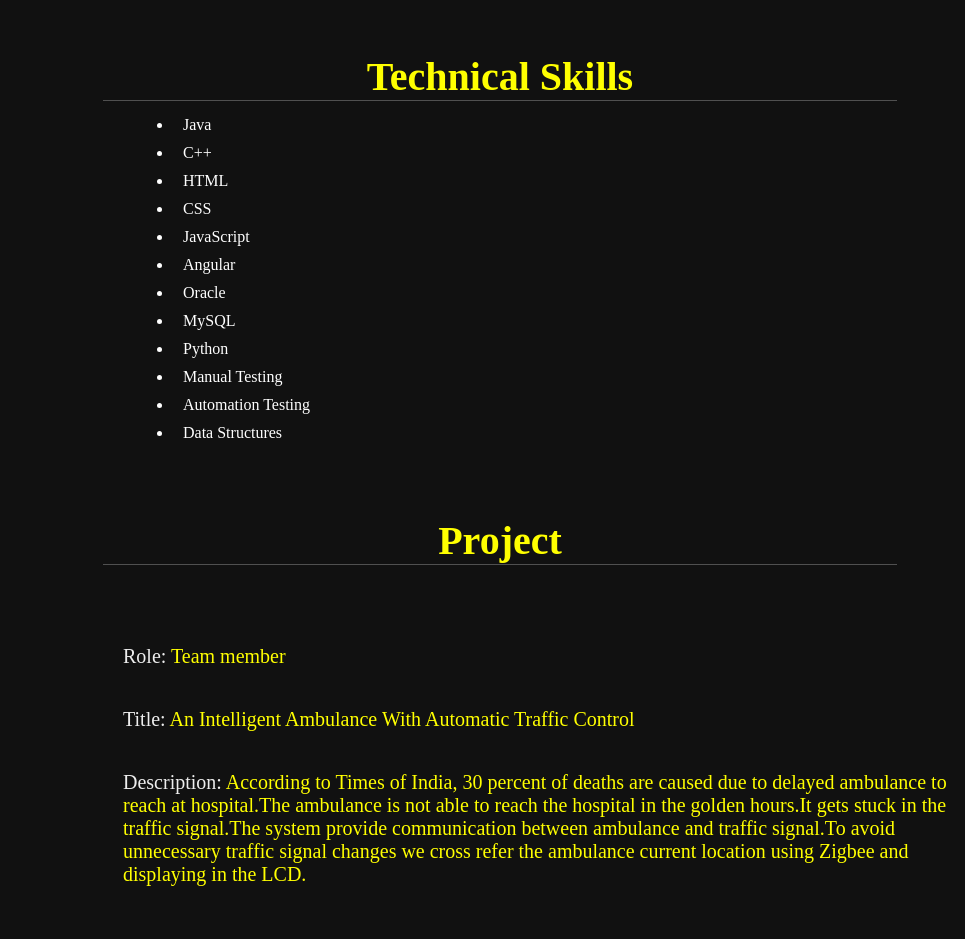
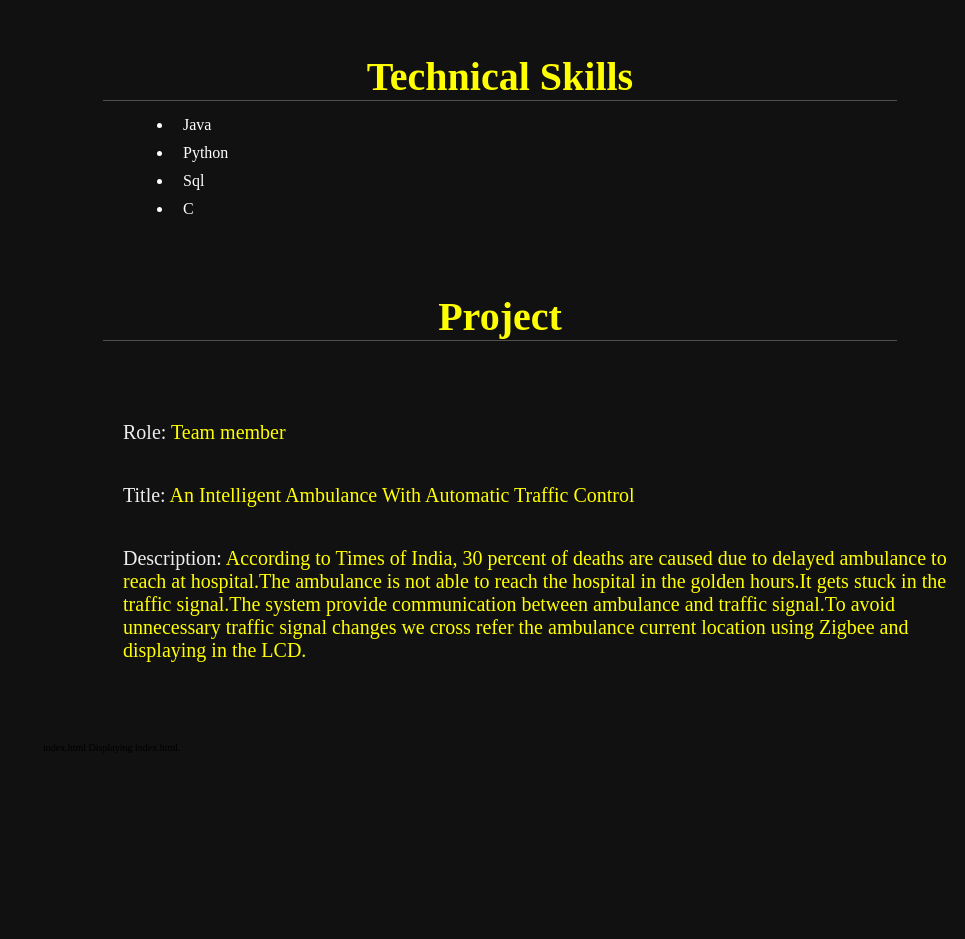
Before and after one commit to Preethimoni/preethi, a plain HTML site: page index.html in a window 1280 px wide. Shown: the part 989-1928 px from the top of the page, without its empty margins (315-1280 px from the left). After the commit the page ends 1750 px from the top, so only its background shows below. Drawn offline with Linux system fonts and the light colour scheme.

Commit message:
Add files via upload

```diff
--- a/index.html
+++ b/index.html
@@ -83,17 +83,10 @@ Resume Project
     <div>
     <ul id="lis">
         <li>Java</li>
-        <li>C++</li>
-        <li>HTML</li>
-        <li>CSS</li>
-        <li>JavaScript</li>
-        <li>Angular</li>
-        <li>Oracle</li>
-        <li>MySQL</li>
         <li>Python</li>
-        <li>Manual Testing</li>
-        <li>Automation Testing</li>
-        <li>Data Structures</li>
+        <li>Sql</li>
+        <li>C</li>
+
     </ul>
 </div>
 </section>
```
